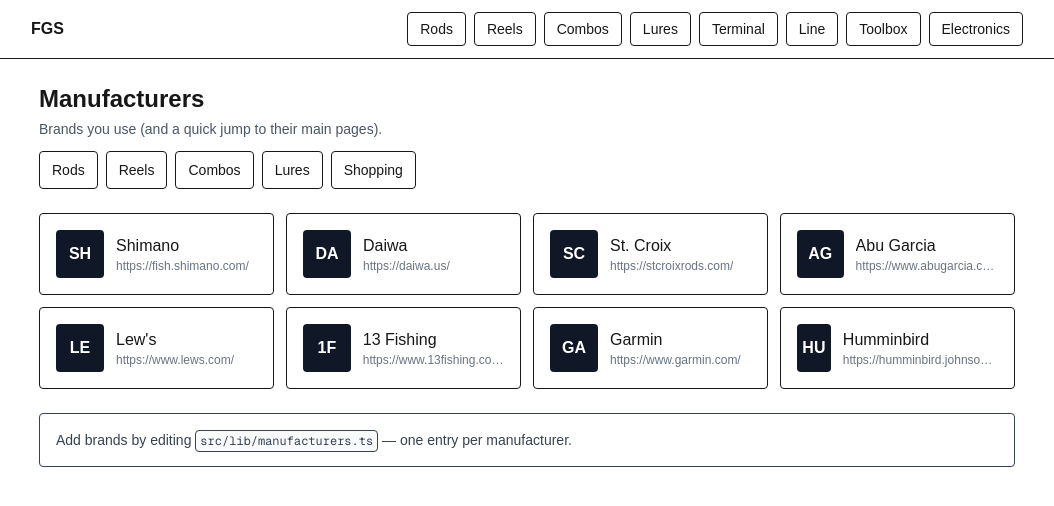
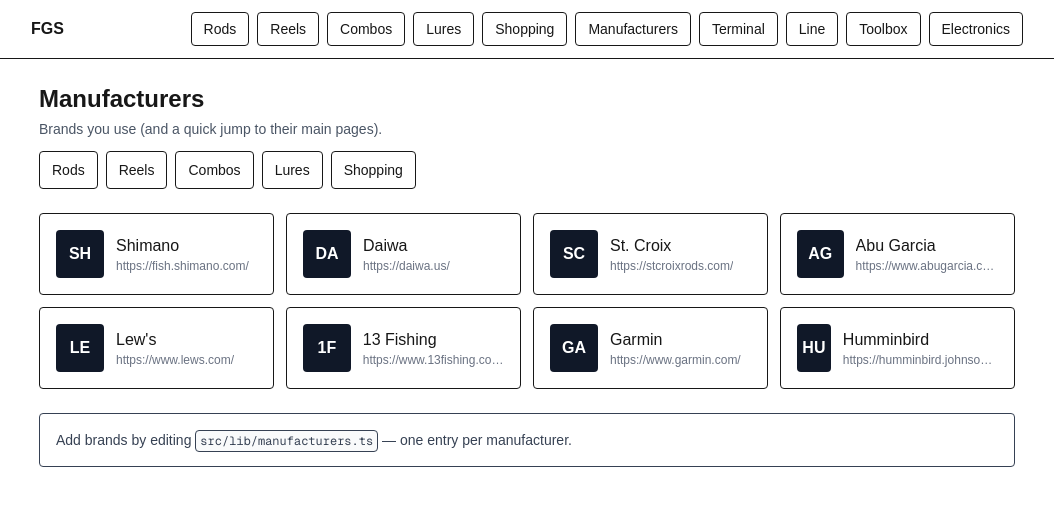
Before and after one commit to jaretphillips1-ui/FGS, a Next.js app: page /manufacturers in a window 1280 px wide. Shown: the top 506 px of the page, without its empty margins (113-1167 px from the left). Built offline with nearby package versions, Linux system fonts and the light colour scheme.

Commit message:
Nav: add Shopping + Manufacturers; remove manufacturers img

```diff
--- a/src/app/layout.tsx
+++ b/src/app/layout.tsx
@@ -23,6 +23,10 @@ const NAV = [
   { href: "/reels", label: "Reels" },
   { href: "/combos", label: "Combos" },
   { href: "/lures", label: "Lures" },
+
+  { href: "/shopping", label: "Shopping" },
+  { href: "/manufacturers", label: "Manufacturers" },
+
   { href: "/terminal", label: "Terminal" },
   { href: "/line", label: "Line" },
   { href: "/toolbox", label: "Toolbox" },
--- a/src/app/manufacturers/page.tsx
+++ b/src/app/manufacturers/page.tsx
@@ -33,16 +33,9 @@ export default function Page() {
             className="border rounded p-4 bg-white hover:bg-gray-50 flex items-center gap-3"
             title={m.website}
           >
-            {m.logoSrc ? (
-              // We’ll wire real logos later once you drop them into /public.
-              <div className="h-12 w-12 rounded bg-gray-50 border border-gray-200 grid place-items-center overflow-hidden">
-                <img src={m.logoSrc} alt={`${m.name} logo`} className="max-h-10 max-w-10" />
-              </div>
-            ) : (
-              <div className="h-12 w-12 rounded bg-gray-900 text-white grid place-items-center font-semibold">
-                {initials(m.name)}
-              </div>
-            )}
+            <div className="h-12 w-12 rounded bg-gray-900 text-white grid place-items-center font-semibold">
+              {initials(m.name)}
+            </div>
 
             <div className="min-w-0">
               <div className="font-medium truncate">{m.name}</div>
```
